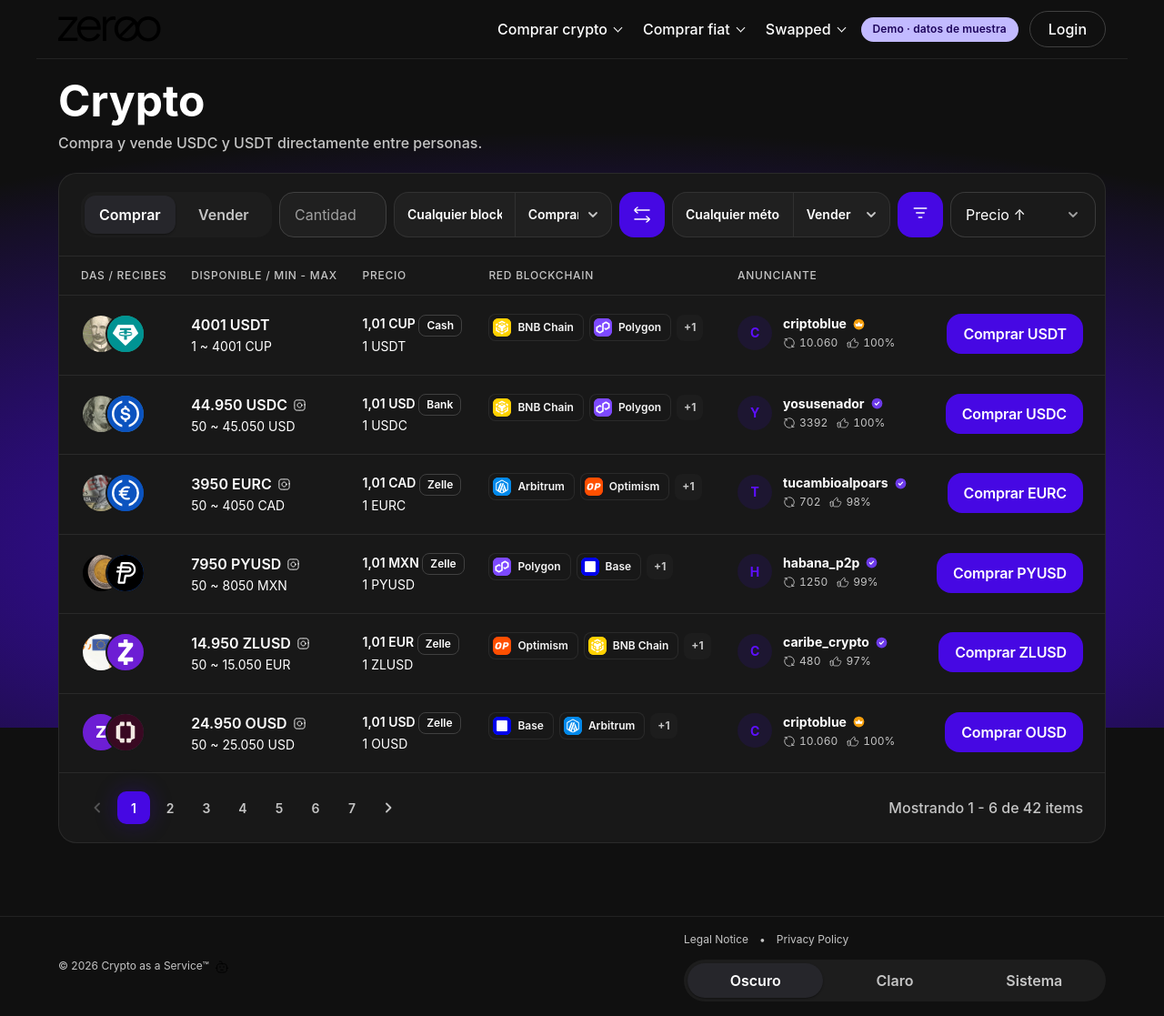
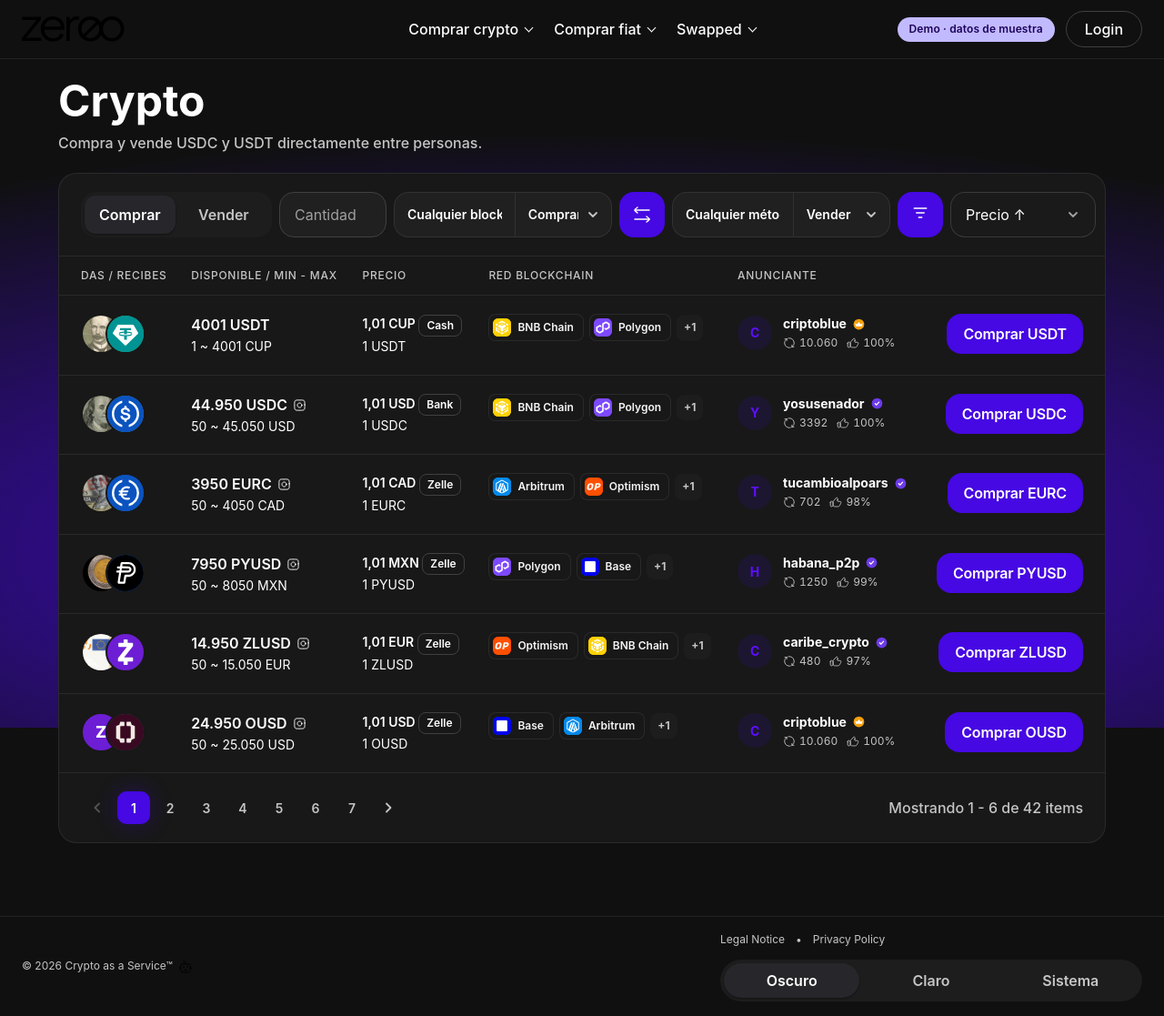
Before and after one commit to hojasdesign-bit/peetoo, a React (Vite) app: page / in a window 1280 px wide. Shown: the whole page at 91% size. Built offline with nearby package versions, Linux system fonts and the light colour scheme; a web font is replaced by a local one.

Commit message:
Header: menú centrado, logo y Login en las esquinas; header y footer a todo lo ancho

```diff
--- a/src/App.jsx
+++ b/src/App.jsx
@@ -865,7 +865,7 @@ const swapDasMax = orderSide === 'sell' ? (selected?.max_amount ?? 0) / (selecte
           <span className="brand">
             <img src={logoUrl} alt="Zeroo" className="logo-img" />
           </span>
-          <span className="topbar-right">
+          <span className="topbar-center">
             <span className="buy-menu" onMouseEnter={openBuyMenu}>
               <button
                 type="button"
@@ -902,6 +902,8 @@ const swapDasMax = orderSide === 'sell' ? (selected?.max_amount ?? 0) / (selecte
                 <span className="swapped-menu-chev" aria-hidden="true" />
               </button>
             </span>
+          </span>
+          <span className="topbar-right">
             <span className="topbar-demo"><Badge variant="lavender">Demo · datos de muestra</Badge></span>
             {/* Botón de login, sin acción por el momento */}
             <button type="button" className="topbar-login">Login</button>
--- a/src/index.css
+++ b/src/index.css
@@ -17,12 +17,15 @@ body {
   background: var(--cds-bg);
   border-bottom: 1px solid var(--cds-border);
   display: flex; flex-direction: column; align-items: stretch;
-  max-width: 1200px; margin: 0 auto; padding: 12px 24px;
+  max-width: none; margin: 0 auto; padding: 12px 24px;
 }
-.topbar-row { display: flex; align-items: center; justify-content: space-between; width: 100%; }
-.brand { display: flex; align-items: center; }
+/* Fila en tres zonas iguales (1fr auto 1fr): el menú queda centrado
+   de verdad, el logo a la izquierda y Demo + Login a la derecha. */
+.topbar-row { display: grid; grid-template-columns: 1fr auto 1fr; align-items: center; width: 100%; }
+.brand { display: flex; align-items: center; justify-self: start; }
 .logo-img { height: 28px; width: auto; display: block; }
-.topbar-right { display: flex; align-items: center; gap: 12px; }
+.topbar-center { display: flex; align-items: center; gap: 12px; justify-self: center; }
+.topbar-right { display: flex; align-items: center; gap: 12px; justify-self: end; }
 
 /* Disparadores de los submenús «Comprar crypto» y «Fiat»: como el navLink del Header
    del DS (16px/500, hover violeta, chevron en triángulo CSS). El panel
@@ -62,6 +65,8 @@ body {
    línea como antes. */
 .topbar-burger { display: none; }
 @media (max-width: 720px) {
+  .topbar-row { display: flex; justify-content: space-between; }
+  .topbar-center { display: none; }
   .topbar-right { display: none; }
   .topbar-burger {
     display: inline-flex; flex-direction: column; justify-content: center; align-items: center; gap: 5px;
@@ -442,7 +447,7 @@ body {
 
 .app-footer { border-top: 1px solid var(--cds-border); margin-top: 32px; }
 .foot-inner {
-  max-width: 1200px; margin: 0 auto; padding: 16px 24px;
+  max-width: none; margin: 0 auto; padding: 16px 24px;
   display: flex; flex-wrap: wrap; justify-content: space-between; align-items: center; gap: 12px;
   font-size: 12px; color: var(--cds-muted);
 }
```
